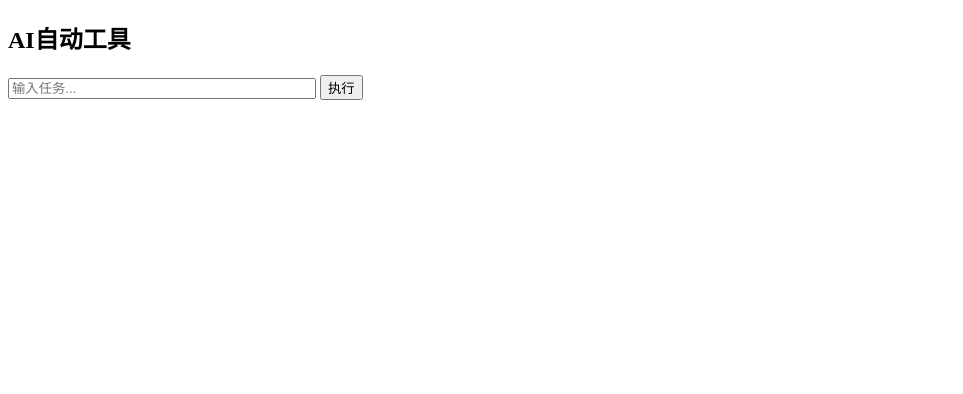
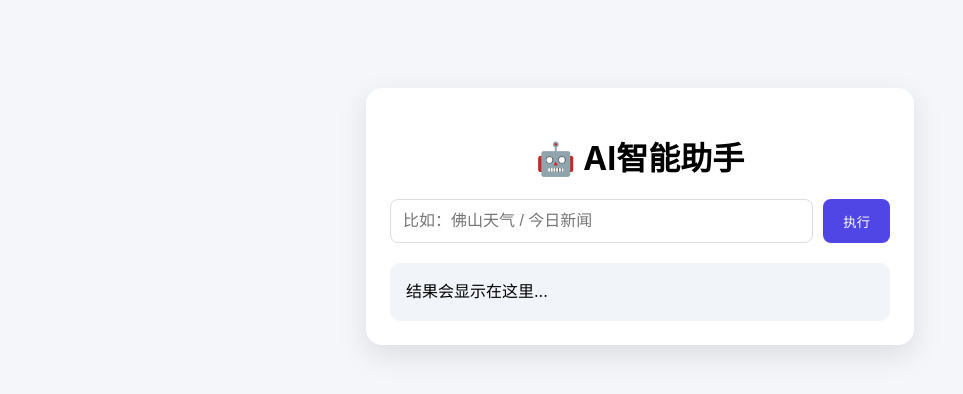
Before and after one commit to 1442280148-afk/ai-tool, a plain HTML site: page index.html in a window 1280 px wide. Shown: the whole page, without its empty margins (0-963 px from the left). Drawn offline with Linux system fonts and the light colour scheme.

Commit message:
Update index.html

```diff
--- a/index.html
+++ b/index.html
@@ -1,12 +1,78 @@
 <!DOCTYPE html>
-<html>
+<html lang="zh">
+<head>
+  <meta charset="UTF-8">
+  <title>AI智能助手</title>
+  <style>
+    body {
+      font-family: -apple-system, BlinkMacSystemFont;
+      background: #f5f6fa;
+      display: flex;
+      justify-content: center;
+      padding-top: 80px;
+    }
+
+    .container {
+      width: 500px;
+      background: white;
+      border-radius: 16px;
+      padding: 24px;
+      box-shadow: 0 10px 30px rgba(0,0,0,0.1);
+    }
+
+    h1 {
+      text-align: center;
+      margin-bottom: 20px;
+    }
+
+    .input-group {
+      display: flex;
+      gap: 10px;
+    }
+
+    input {
+      flex: 1;
+      padding: 12px;
+      border-radius: 8px;
+      border: 1px solid #ddd;
+      font-size: 16px;
+    }
+
+    button {
+      padding: 12px 20px;
+      border: none;
+      border-radius: 8px;
+      background: #4f46e5;
+      color: white;
+      cursor: pointer;
+    }
+
+    button:hover {
+      background: #4338ca;
+    }
+
+    .result {
+      margin-top: 20px;
+      background: #f1f5f9;
+      padding: 16px;
+      border-radius: 10px;
+      white-space: pre-wrap;
+      line-height: 1.6;
+    }
+  </style>
+</head>
+
 <body>
-  <h2>AI自动工具</h2>
+  <div class="container">
+    <h1>🤖 AI智能助手</h1>
 
-  <input id="task" placeholder="输入任务..." style="width:300px"/>
-  <button onclick="run()">执行</button>
+    <div class="input-group">
+      <input id="task" placeholder="比如：佛山天气 / 今日新闻" />
+      <button onclick="run()">执行</button>
+    </div>
 
-  <pre id="result"></pre>
+    <div id="result" class="result">结果会显示在这里...</div>
+  </div>
 
   <script>
     async function run() {
@@ -21,7 +87,8 @@
       });
 
       const data = await res.json();
-      document.getElementById("result").innerText = data.result;
+
+      document.getElementById("result").innerText = data.result || data.error;
     }
   </script>
 </body>
```
